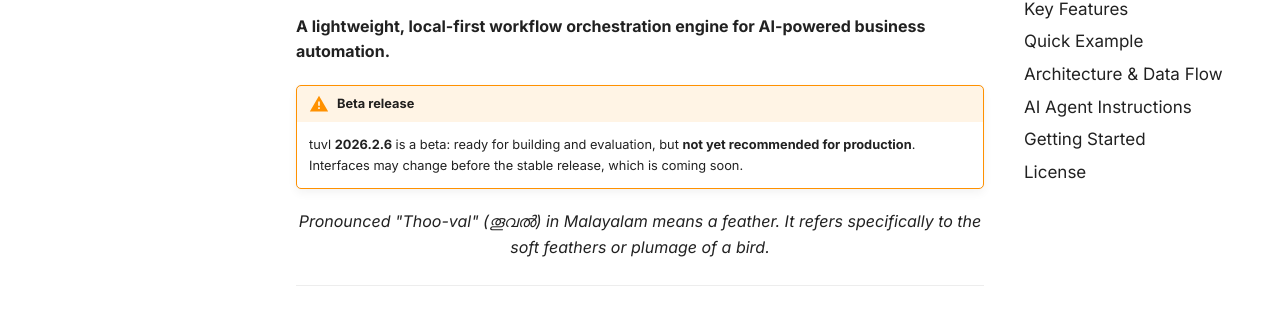
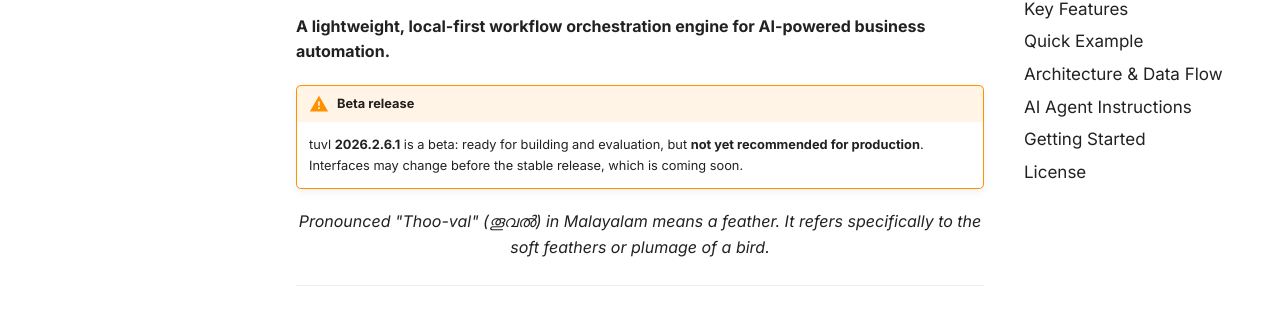
Before and after one commit to tuvl-io/docs, an MkDocs documentation site: the page built from docs/index.md, in a window 1280 px wide and 900 px high. Shown: the part 215-544 px from the top of the window. Built offline with MkDocs 1.6.1 and Material for MkDocs 9.7.7, drawn with Linux system fonts in a browser that asks for light colours; comment, search, counter and statistics services are not loaded; the version menu is left out.

Commit message:
docs: 2026.2.6.1 — example-shakedown hardening patch

```diff
--- a/docs/index.md
+++ b/docs/index.md
@@ -3,7 +3,7 @@
 **A lightweight, local-first workflow orchestration engine for AI-powered business automation.**
 
 !!! warning "Beta release"
-    tuvl **2026.2.6** is a beta: ready for building and evaluation, but **not yet
+    tuvl **2026.2.6.1** is a beta: ready for building and evaluation, but **not yet
     recommended for production**. Interfaces may change before the stable release,
     which is coming soon.
 
--- a/pyproject.toml
+++ b/pyproject.toml
@@ -1,6 +1,6 @@
 [project]
 name = "tuvl-docs"
-version = "2026.2.6"
+version = "2026.2.6.1"
 description = "tuvl documentation"
 requires-python = ">=3.12"
 dependencies = [
```
